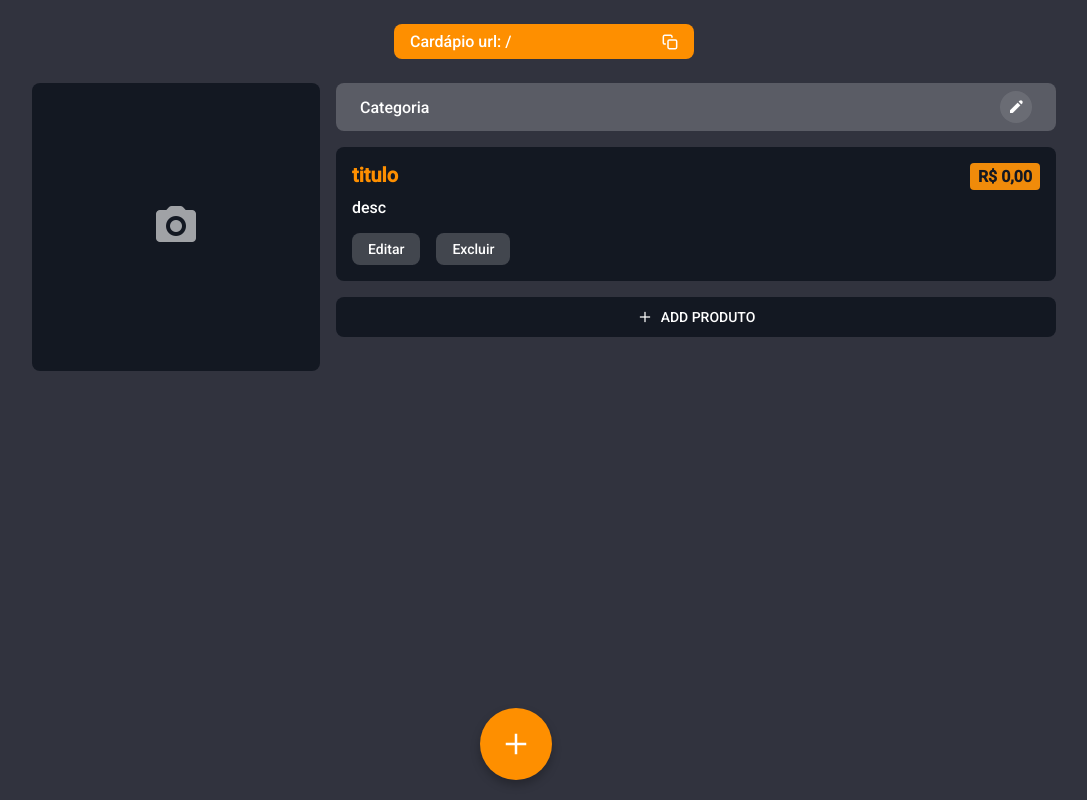
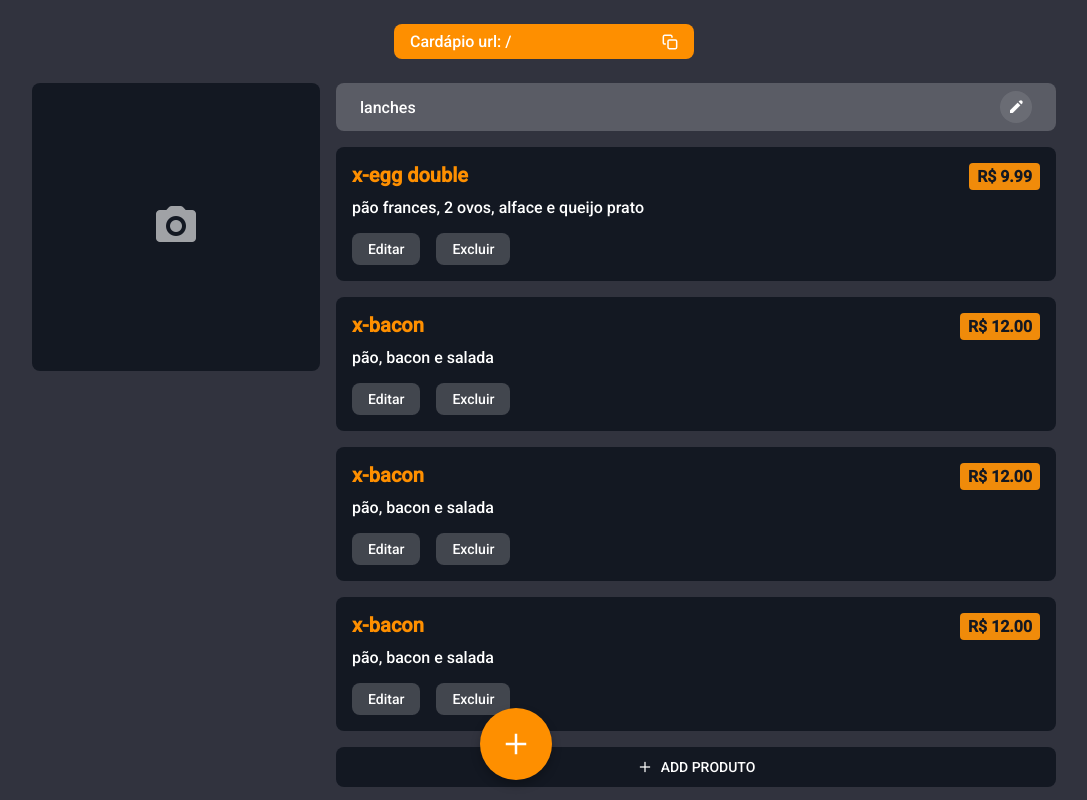
Before and after one commit to joaoaraya/prj-cardapioFacil, a React (Create React App) app: page /menu/edit in a window 1280 px wide. Shown: the top 800 px of the page, without its empty margins (96-1183 px from the left). Built offline with nearby package versions, Linux system fonts and the light colour scheme; no server answers; the database is empty.

Commit message:
Componentes do cardapio agora são gerados pelos objetos

```diff
--- a/src/components/Item.tsx
+++ b/src/components/Item.tsx
@@ -28,7 +28,7 @@ export function Item({ titulo = "titulo", desc = "desc", valor = "R$ 0,00", chil
     )
 }
 
-export function ItemButtons() {
+export function ItemButtons({ titulo, desc, valor }: ItemProps) {
     const [showModal, setModal] = useState(false);
 
     return (
@@ -37,9 +37,9 @@ export function ItemButtons() {
             <button className="btnDel">Excluir</button>
             {showModal ?
                 <Modal>
-                    <input type="text" placeholder="Produto" />
-                    <input type="text" placeholder="Descrição" />
-                    <input type="text" placeholder="R$ 0,00" />
+                    <input type="text" placeholder="Produto" value={titulo} />
+                    <input type="text" placeholder="Descrição" value={desc} />
+                    <input type="text" placeholder="R$ 0,00" value={valor} />
                     <button type='submit' className="btnSave">Salvar</button>
                     <button className="btnCancel">Cancelar</button>
                 </Modal> : null}
--- a/src/components/ItemTag.tsx
+++ b/src/components/ItemTag.tsx
@@ -1,10 +1,14 @@
 /* Importar estilo */
 import '../styles/components/itemTag.scss';
 
-export function ItemTag() {
+type ItemProps = {
+    titulo?: string;
+}
+
+export function ItemTag({ titulo }: ItemProps) {
     return (
         <div className='itemTag'>
-            <h1>Categoria</h1>
+            <h1>{titulo}</h1>
         </div>
     )
 }
--- a/src/components/ItemTagEditor.tsx
+++ b/src/components/ItemTagEditor.tsx
@@ -10,12 +10,16 @@ import '../styles/components/itemTagEditor.scss';
 /* Componentes */
 import { Modal } from '../components/Modal'
 
-export function ItemTagEditor() {
+type ItemProps = {
+    titulo?: string;
+}
+
+export function ItemTagEditor({ titulo }: ItemProps) {
     const [showModal, setModal] = useState(false);
 
     return (
         <div className='itemTagEditor'>
-            <span>Categoria</span>
+            <span>{titulo}</span>
             <button onClick={() => setModal(true)} title="Editar categoria">
                 <img src={editIcon} alt="editar" />
             </button>
--- a/src/functions/firestore.js
+++ b/src/functions/firestore.js
@@ -4,17 +4,7 @@ import { getFirestore, doc, setDoc, getDoc, collection, query, where, getDocs }
 const db = getFirestore();
 const dbCollection = 'cardapios' // Nome da coleção que escolher
 const userId = localStorage.getItem('@cardapio-facil/userid');
-
-// Montar componentes do Cardapio
-const montarCardapio = (querySnapshot) => {
-    querySnapshot.forEach((doc) => {
-
-        // COLOCAR AQUI COMO RETORNAR COMPONENTES DO CARDÁPIO
-
-        console.log(doc.id, " => ", doc.data());
-    });
-}
-
+let cardapioDados = {};
 
 // Procurar doc no firestore
 export async function procurarDoc() {
@@ -26,19 +16,22 @@ export async function procurarDoc() {
         const q = query(collection(db, dbCollection), where("userId", "==", userId));
         const querySnapshot = await getDocs(q);
 
-        carregarDoc(querySnapshot);
+        querySnapshot.forEach((doc) => {
+
+            cardapioDados = doc.data()
+
+        });
+
+        try {
+            return cardapioDados;
+        } catch (e) {
+            return e;
+        }
     }
     else {
         // Doc não encontrado
         criarNovoDoc();
     }
-}
-
-
-// Carregar dados do Doc
-export async function carregarDoc(querySnapshot) {
-    montarCardapio(querySnapshot);
-    // console.log(searchName.value)
 }
 
 // Criar novo Doc
--- /dev/null
+++ b/src/functions/firestoreTemp.js
@@ -0,0 +1,21 @@
+export const cardapioDados = {
+    cardapio: [{
+        categoria: [{
+            titulo: 'lanches',
+            imgURL: 'https://source.unsplash.com/480x480/?burger',
+            itens: [
+                { titulo: 'x-egg double', desc: 'pão frances, 2 ovos, alface e queijo prato', valor: '9.99' },
+                { titulo: 'x-bacon', desc: 'pão, bacon e salada', valor: '12.00' },
+                { titulo: 'x-bacon', desc: 'pão, bacon e salada', valor: '12.00' },
+                { titulo: 'x-bacon', desc: 'pão, bacon e salada', valor: '12.00' }
+            ]
+        },
+        {
+            titulo: 'lanches',
+            imgURL: 'https://source.unsplash.com/480x480/?burger',
+            itens: [
+                { titulo: 'x-egg double', desc: 'pão frances, 2 ovos, alface e queijo prato', valor: '9.99' }, { titulo: 'x-bacon', desc: 'pão, bacon e salada', valor: '12.00' }
+            ]
+        }]
+    }]
+}
--- a/src/pages/Editor.tsx
+++ b/src/pages/Editor.tsx
@@ -1,5 +1,6 @@
-import { useEffect } from 'react';
-import { procurarDoc } from '../functions/firestore'
+//import { useEffect } from 'react';
+//import { procurarDoc } from '../functions/firestore'
+import { cardapioDados } from '../functions/firestoreTemp'
 
 /* Importar Componetes da pagina */
 import { Item, ItemButtons } from '../components/Item';
@@ -14,13 +15,50 @@ import addIcon from '../assets/icons/add.png'
 /* Importar estilo da página */
 import '../styles/pages/editor.scss'
 
+export function Editor() {
+    const userId = localStorage.getItem('@cardapio-facil/userid');
 
-const userId = localStorage.getItem('@cardapio-facil/userid');
+    /*useEffect(() => {
+        // let cardapioDados = procurarDoc();
+        //console.log(cardapioDados.cardapio[0].categoria[0].itens[0].titulo)
+    });*/
 
-export function Editor() {
-    useEffect(() => {
-        procurarDoc();
-    });
+    // Incluir dados aos componentes pelo objeto do Firebase
+    // Organizar os componentes em ordem
+    const cardapio = () => {
+        let montarCardapio = [];
+
+        for (let ia = 0; ia < cardapioDados.cardapio.length; ia++) {
+            /// Quantos cardápios? (mudar esse código quando hover mais de 1 cardapio para não carregar todos de uma vez)
+
+            for (let ib = 0; ib < cardapioDados.cardapio[ia].categoria.length; ib++) {
+                /// Quantas categorias?
+
+                const dataCategoria = cardapioDados.cardapio[ia].categoria[ib];
+                // Imagem da categoria
+                if (dataCategoria.imgURL != null) {
+                    montarCardapio.push(<ItemImgEditor />);
+                }
+                // Nome da categoria
+                montarCardapio.push(<ItemTagEditor titulo={dataCategoria.titulo} />);
+
+                for (let ic = 0; ic < cardapioDados.cardapio[ia].categoria[ib].itens.length; ic++) {
+                    /// Quantos itens?
+
+                    const dataItens = cardapioDados.cardapio[ia].categoria[ib].itens[ic];
+                    // Itens
+                    montarCardapio.push(
+                        <Item titulo={dataItens.titulo} desc={dataItens.desc} valor={`R$ ${dataItens.valor}`}>
+                            <ItemButtons titulo={dataItens.titulo} desc={dataItens.desc} valor={`R$ ${dataItens.valor}`} />
+                        </Item>
+                    );
+
+                }
+                montarCardapio.push(<BtnAddItem />);
+            }
+        }
+        return montarCardapio;
+    }
 
     return (
         <div className="editor">
@@ -32,14 +70,7 @@ export function Editor() {
             </div>
 
             <div className="pageEdit">
-                <div className="tag">
-                    <ItemTagEditor />
-                    <ItemImgEditor />
-                    <Item>
-                        <ItemButtons />
-                    </Item>
-                    <BtnAddItem />
-                </div>
+                {cardapio()}
             </div>
 
             <div className="floatButton">
--- a/src/pages/Menu.tsx
+++ b/src/pages/Menu.tsx
@@ -11,6 +11,10 @@ import addIcon from '../assets/icons/add.png'
 import '../styles/pages/menu.scss'
 
 export function Menu() {
+
+    /// Ler HTTP get para gerar o objeto do cardapio pelo firebase
+    // caso nao for encontrado redirecionar para cardapio nao encontrado
+
     return (
         <div className="menu">
             <div className="header">
--- a/src/styles/pages/editor.scss
+++ b/src/styles/pages/editor.scss
@@ -64,11 +64,10 @@
 @media screen and (min-device-width: 768px), screen and (min-width: 768px) {
     .editor {
         .pageEdit {
-            .tag {
             display: grid;
             grid-template-columns: auto 1fr;
             grid-template-rows: 1fr;
-                grid-auto-flow: dense;
+            //grid-auto-flow: dense;
             grid-gap: 16px;
 
             .itemImgEditor {
@@ -91,13 +90,11 @@
         }
     }
 }
-}
 
 /* Tamanho Mobile */
 @media screen and (max-device-width: 768px), screen and (max-width: 768px) {
     .editor {
         .pageEdit {
-            .tag {
             display: grid;
             grid-template-columns: 1fr;
             grid-template-rows: 1fr;
@@ -113,4 +110,3 @@
         }
     }
 }
-}
```
Also changed, not shown: 1 other file (tests, documents, lock files or other folders). Lines whose indentation alone changed are shown as unchanged.
